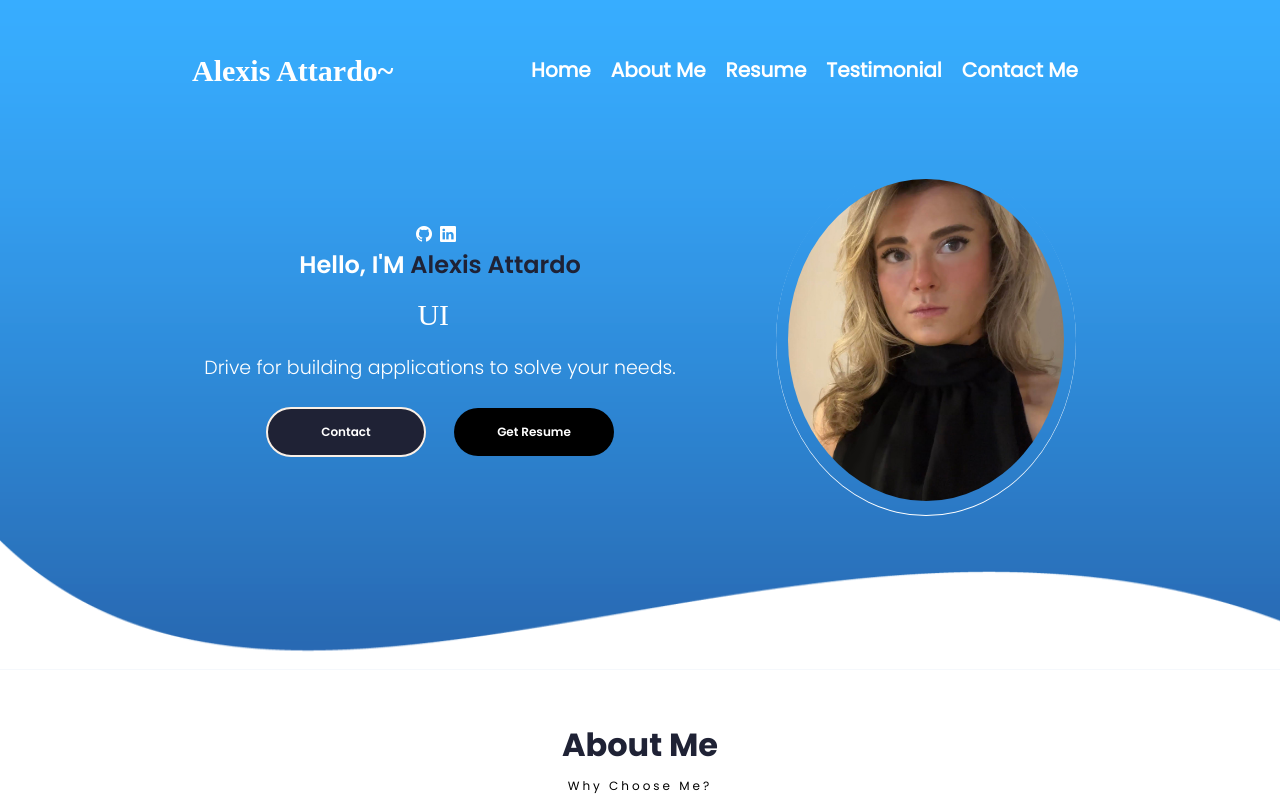
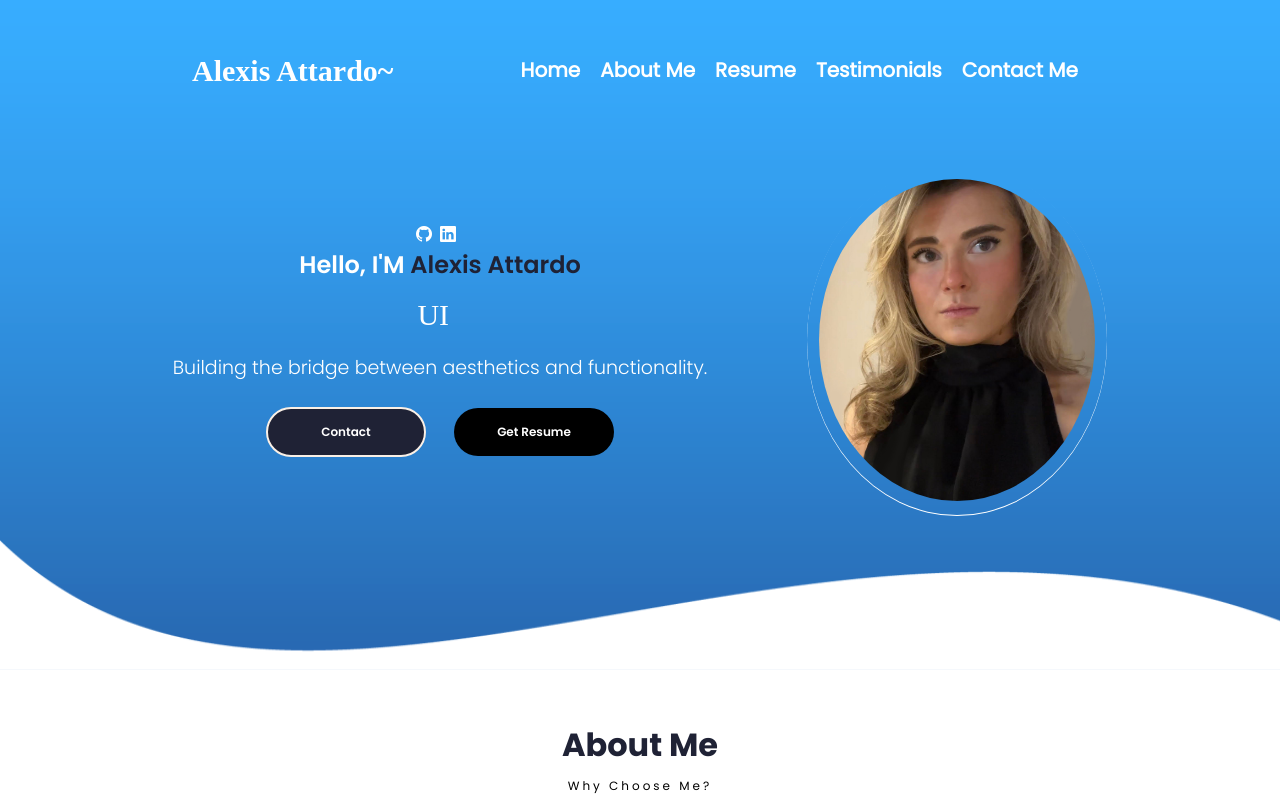
Before and after one commit to alexisatt/alexis-attardo, a React (Create React App) app in the folder client/: page / in a window 1280 px wide. Shown: the top 800 px of the page. Built offline with nearby package versions, Linux system fonts and the light colour scheme.

Commit message:
tagline update and header fix

```diff
--- a/client/src/PortfolioContainer/Home/Profile/Profile.js
+++ b/client/src/PortfolioContainer/Home/Profile/Profile.js
@@ -48,7 +48,7 @@ export default function Profile() {
                 </h1>
             </span>
             <span className='profile-role-tagline'>
-                Drive for building applications to solve your needs.
+            Building the bridge between aesthetics and functionality.
             </span>
         </div>
         <div className='profile-options'>
--- a/client/src/utilities/commonUtils.js
+++ b/client/src/utilities/commonUtils.js
@@ -18,7 +18,7 @@ export const TOTAL_SCREENS = [
         component: Resume,
     },
     {
-        screen_name:"Testimonial",
+        screen_name:"Testimonials",
         component: Testimonial,
     },
     {
```
